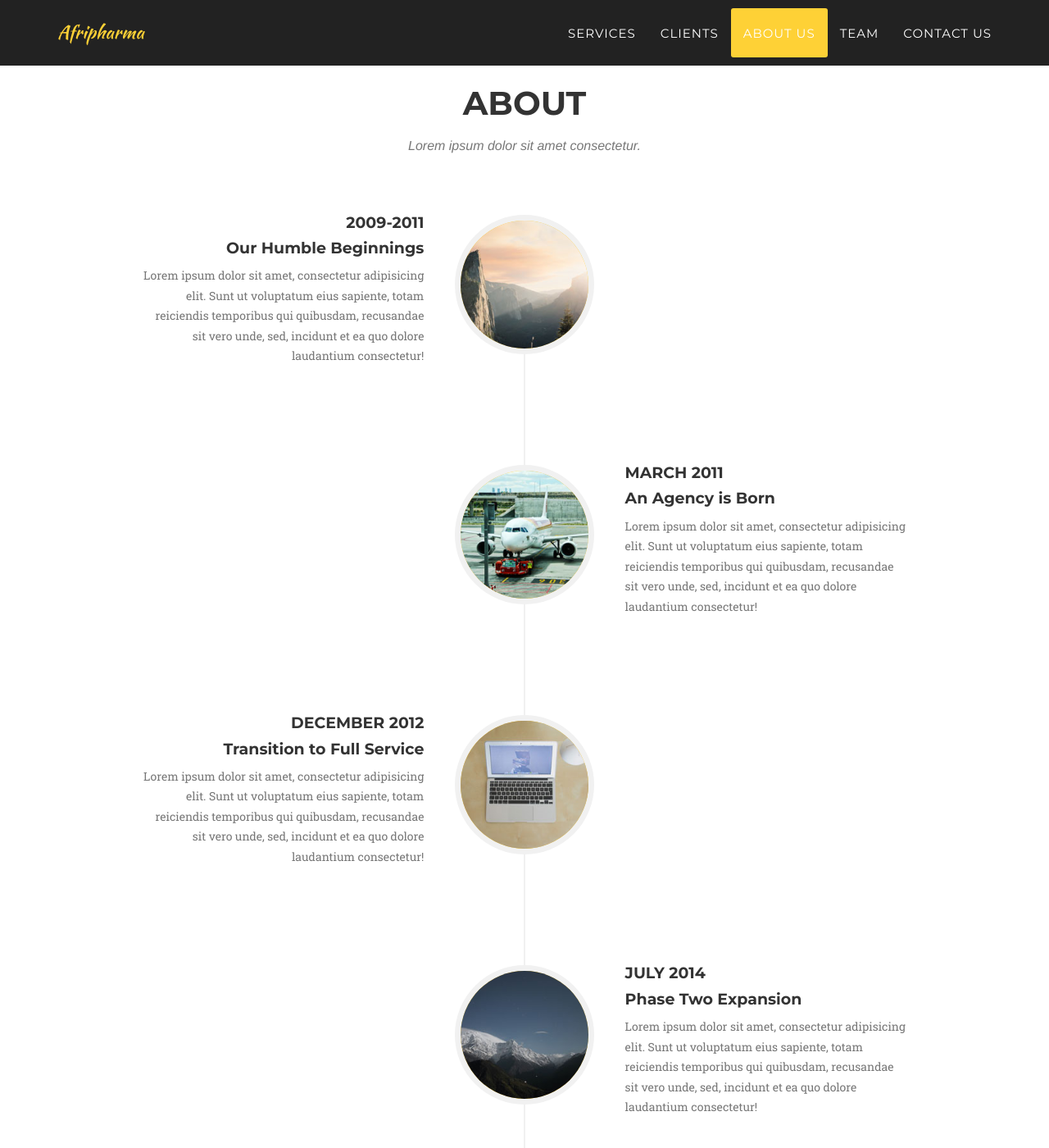
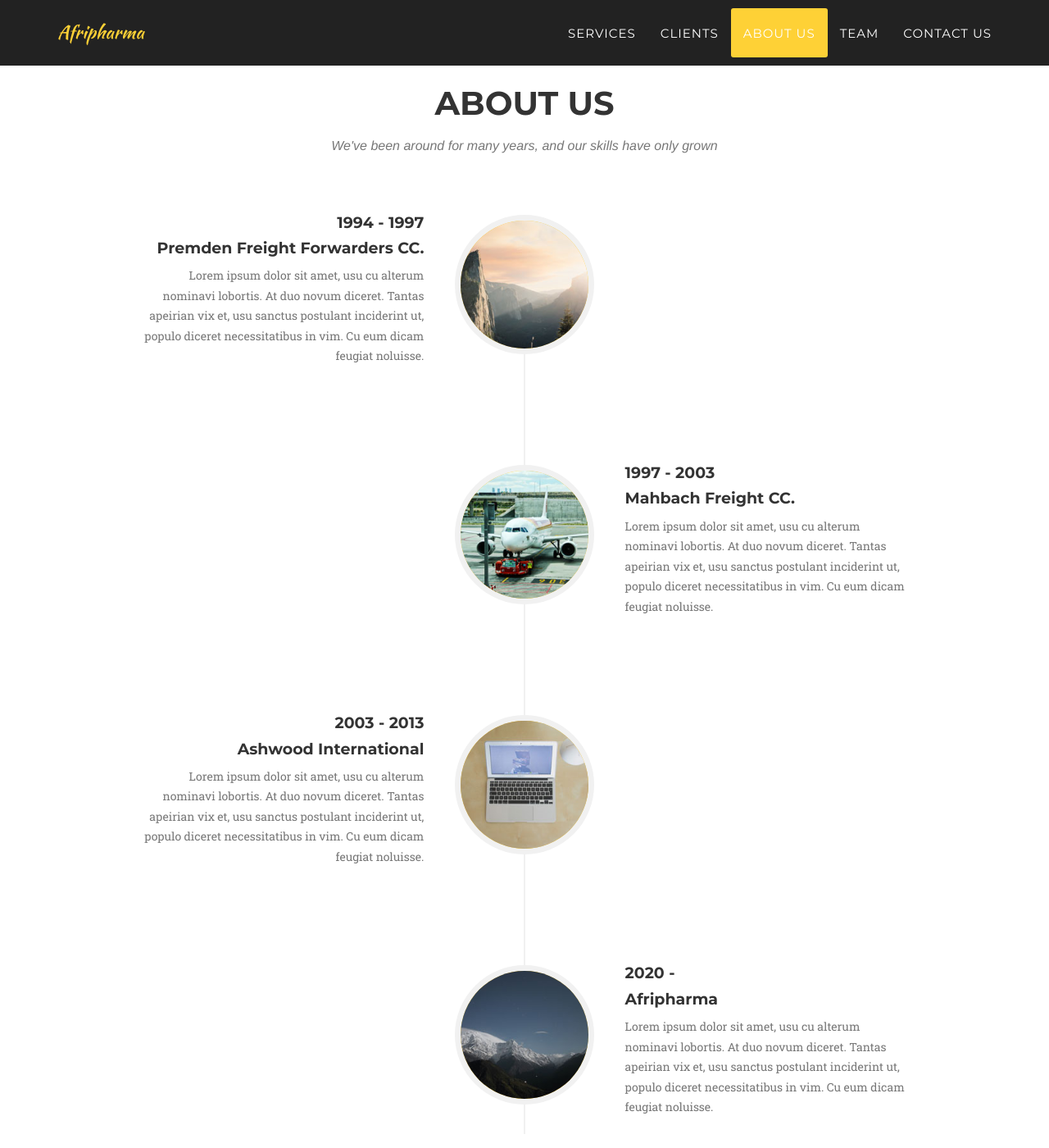
Before and after one commit to nischalsource/nischalsource.github.io, a Jekyll site: the page built from index.html, in a window 1280 px wide and 1400 px high, scrolled down 2684 px. Shown: the whole window at 82% size. Built offline with Jekyll 4.4.1, drawn with Linux system fonts in a browser that asks for light colours; some web fonts are replaced.

Commit message:
edits about us, renames to previouscompanies

```diff
--- a/_config.yml
+++ b/_config.yml
@@ -10,6 +10,7 @@ collections_dir: collections
 
 collections:
   - regions
+  - previouscompanies
 
 # Team names, titles and social links
 people:
--- a/_includes/about.html
+++ b/_includes/about.html
@@ -3,76 +3,47 @@
         <div class="container">
             <div class="row">
                 <div class="col-lg-12 text-center">
-                    <h2 class="section-heading">About</h2>
-                    <h3 class="section-subheading text-muted">Lorem ipsum dolor sit amet consectetur.</h3>
+                    <h2 class="section-heading">About Us</h2>
+                    <h3 class="section-subheading text-muted">We've been around for many years, and our skills have only grown</h3>
                 </div>
             </div>
             <div class="row">
                 <div class="col-lg-12">
                     <ul class="timeline">
+                        {% for company in site.previouscompanies %}
+                            {% capture thecycle %}{% cycle 'odd', 'even' %}{% endcapture %}
+                                {% if thecycle == 'odd' %}
                                     <li>
                                         <div class="timeline-image">
-                                <img class="img-circle img-responsive" src="img/about/1.jpg" alt="">
+                                            <img class="img-circle img-responsive" src="img/previouscompanies/{{ company.img }}" alt="">
                                         </div>
                                         <div class="timeline-panel">
                                             <div class="timeline-heading">
-                                    <h4>2009-2011</h4>
-                                    <h4 class="subheading">Our Humble Beginnings</h4>
+                                                <h4>{{ company.start }} - {{ company.end }}</h4>
+                                                <h4 class="subheading">{{ company.title }}</h4>
                                             </div>
                                             <div class="timeline-body">
-                                    <p class="text-muted">Lorem ipsum dolor sit amet, consectetur adipisicing elit. Sunt ut voluptatum eius sapiente, totam reiciendis temporibus qui quibusdam, recusandae sit vero unde, sed, incidunt et ea quo dolore laudantium consectetur!</p>
+                                                <p class="text-muted">{{ company.description }}</p>
                                             </div>
                                         </div>
                                     </li>
+                                {% else %}
                                     <li class="timeline-inverted">
                                         <div class="timeline-image">
-                                <img class="img-circle img-responsive" src="img/about/2.jpg" alt="">
+                                            <img class="img-circle img-responsive" src="img/previouscompanies/{{ company.img }}" alt="">
                                         </div>
                                         <div class="timeline-panel">
                                             <div class="timeline-heading">
-                                    <h4>March 2011</h4>
-                                    <h4 class="subheading">An Agency is Born</h4>
+                                                <h4>{{ company.start }} - {{ company.end }}</h4>
+                                                <h4 class="subheading">{{ company.title }}</h4>
                                             </div>
                                             <div class="timeline-body">
-                                    <p class="text-muted">Lorem ipsum dolor sit amet, consectetur adipisicing elit. Sunt ut voluptatum eius sapiente, totam reiciendis temporibus qui quibusdam, recusandae sit vero unde, sed, incidunt et ea quo dolore laudantium consectetur!</p>
+                                                <p class="text-muted">{{ company.description }}</p>
                                             </div>
                                         </div>
                                     </li>
-                        <li>
-                            <div class="timeline-image">
-                                <img class="img-circle img-responsive" src="img/about/3.jpg" alt="">
-                            </div>
-                            <div class="timeline-panel">
-                                <div class="timeline-heading">
-                                    <h4>December 2012</h4>
-                                    <h4 class="subheading">Transition to Full Service</h4>
-                                </div>
-                                <div class="timeline-body">
-                                    <p class="text-muted">Lorem ipsum dolor sit amet, consectetur adipisicing elit. Sunt ut voluptatum eius sapiente, totam reiciendis temporibus qui quibusdam, recusandae sit vero unde, sed, incidunt et ea quo dolore laudantium consectetur!</p>
-                                </div>
-                            </div>
-                        </li>
-                        <li class="timeline-inverted">
-                            <div class="timeline-image">
-                                <img class="img-circle img-responsive" src="img/about/4.jpg" alt="">
-                            </div>
-                            <div class="timeline-panel">
-                                <div class="timeline-heading">
-                                    <h4>July 2014</h4>
-                                    <h4 class="subheading">Phase Two Expansion</h4>
-                                </div>
-                                <div class="timeline-body">
-                                    <p class="text-muted">Lorem ipsum dolor sit amet, consectetur adipisicing elit. Sunt ut voluptatum eius sapiente, totam reiciendis temporibus qui quibusdam, recusandae sit vero unde, sed, incidunt et ea quo dolore laudantium consectetur!</p>
-                                </div>
-                            </div>
-                        </li>
-                        <li class="timeline-inverted">
-                            <div class="timeline-image">
-                                <h4>Be Part
-                                    <br>Of Our
-                                    <br>Story!</h4>
-                            </div>
-                        </li>
+                                {% endif %}
+                        {% endfor %}
                     </ul>
                 </div>
             </div>
```
Also changed, not shown: collections/_previouscompanies/1-premden.md (added, +10 -0 lines), collections/_previouscompanies/2-mahbach.md (added, +10 -0 lines), collections/_previouscompanies/3-ashwood.md (added, +10 -0 lines), collections/_previouscompanies/4-afripharma.md (added, +10 -0 lines), img/previouscompanies/1.jpg (renamed from img/about/1.jpg), img/previouscompanies/2.jpg (renamed from img/about/2.jpg), img/previouscompanies/3.jpg (renamed from img/about/3.jpg), img/previouscompanies/4.jpg (renamed from img/about/4.jpg). Lines whose indentation alone changed are shown as unchanged.
